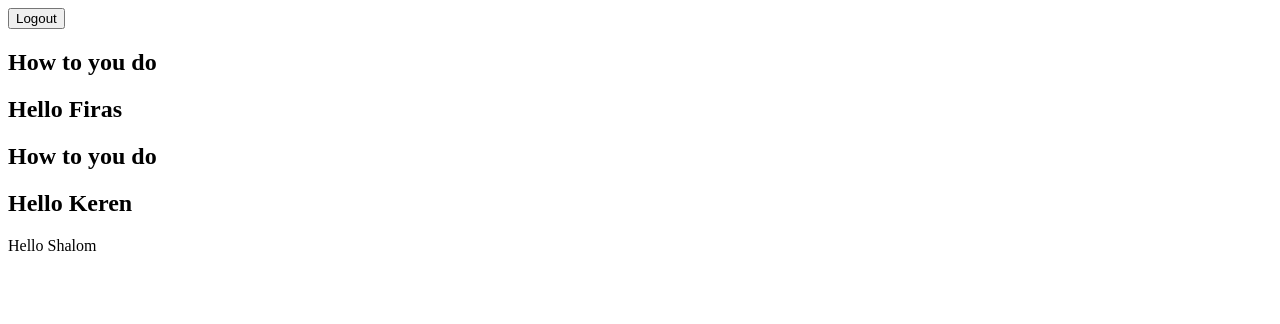
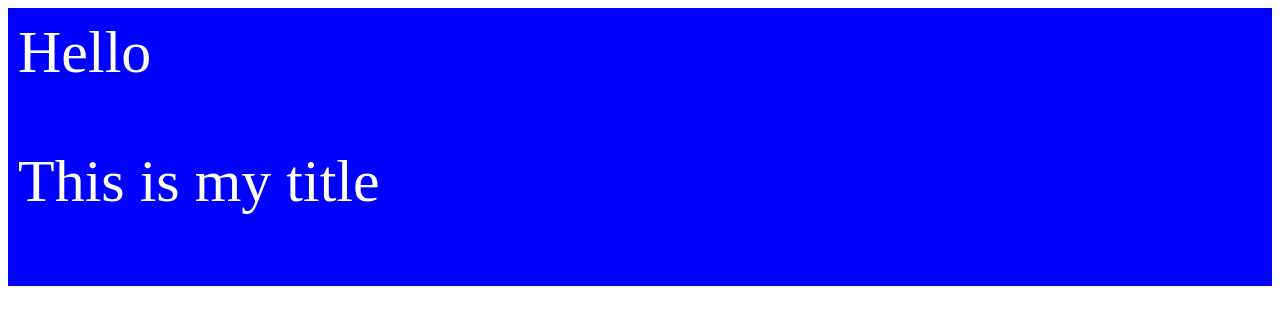
Before and after one commit to ozamar1212/hu-react-redux-1, a React (Create React App) app in the folder react-apps/: page / in a window 1280 px wide. Shown: the top 324 px of the page. Built offline with nearby package versions, Linux system fonts and the light colour scheme.

Commit message:
Add children example

```diff
--- /dev/null
+++ b/react-apps/src/applications/005_children/App.jsx
@@ -0,0 +1,27 @@
+function StyledTitle({ children }) {
+  return (
+    <div
+      style={{
+        background: 'blue',
+        color: 'white',
+        padding: '10px',
+        fontSize: '60px',
+      }}
+    >
+      {children}
+    </div>
+  );
+}
+
+function App() {
+  return (
+    <div>
+      <StyledTitle>
+        <div>Hello</div>
+        <p>This is my title</p>
+      </StyledTitle>
+    </div>
+  );
+}
+
+export default App;
--- a/react-apps/src/index.js
+++ b/react-apps/src/index.js
@@ -1,6 +1,6 @@
 import React from 'react';
 import ReactDOM from 'react-dom/client';
-import App from './applications/004_conditional_render/App';
+import App from './applications/005_children/App';
 import reportWebVitals from './reportWebVitals';
 
 const root = ReactDOM.createRoot(document.getElementById('root'));
```
Also changed, not shown: 1 other file (tests, documents, lock files or other folders).
